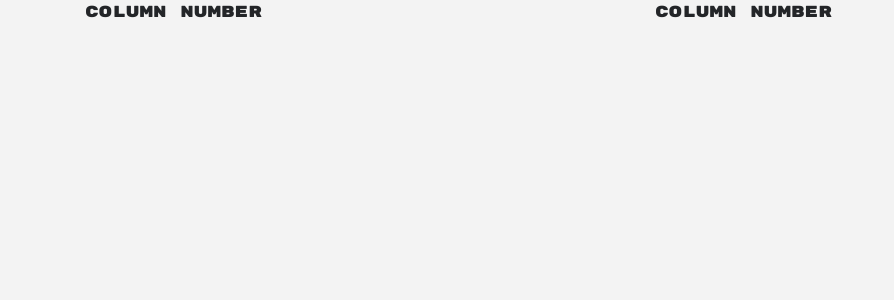
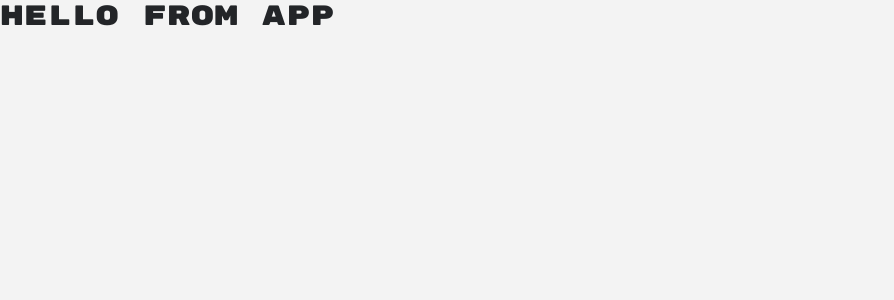
Before and after one commit to 4Justicee/e-commerce-webtest, a React (Create React App) app: page / in a window 1280 px wide. Shown: the top 300 px of the page, without its empty margins (0-894 px from the left). Built offline with nearby package versions, Linux system fonts and the light colour scheme.

Commit message:
Update App.js

```diff
--- a/src/App.js
+++ b/src/App.js
@@ -5,12 +5,9 @@ import "bootstrap/dist/css/bootstrap.min.css";
 
 function App() {
   return (
-    <div className="container">
-       <div className="row">
-         <div className="col-6">Column number</div>
-         <div className="col-6">Column number</div>
-       </div>
-    </div>
+    <React.Fragment>
+      <h3>hello from app</h3>
+    </React.Fragment>
   );
 }
 
```
